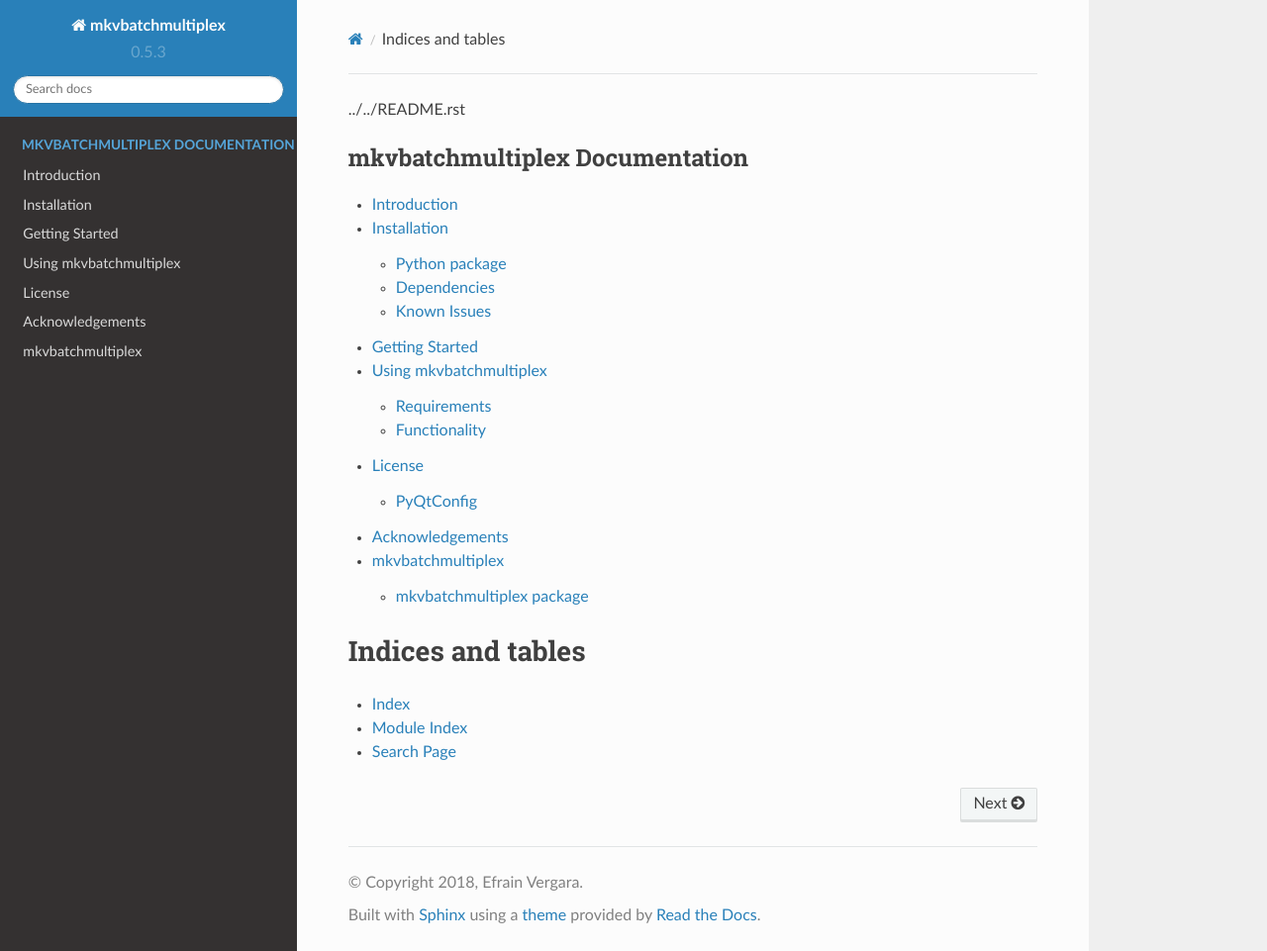
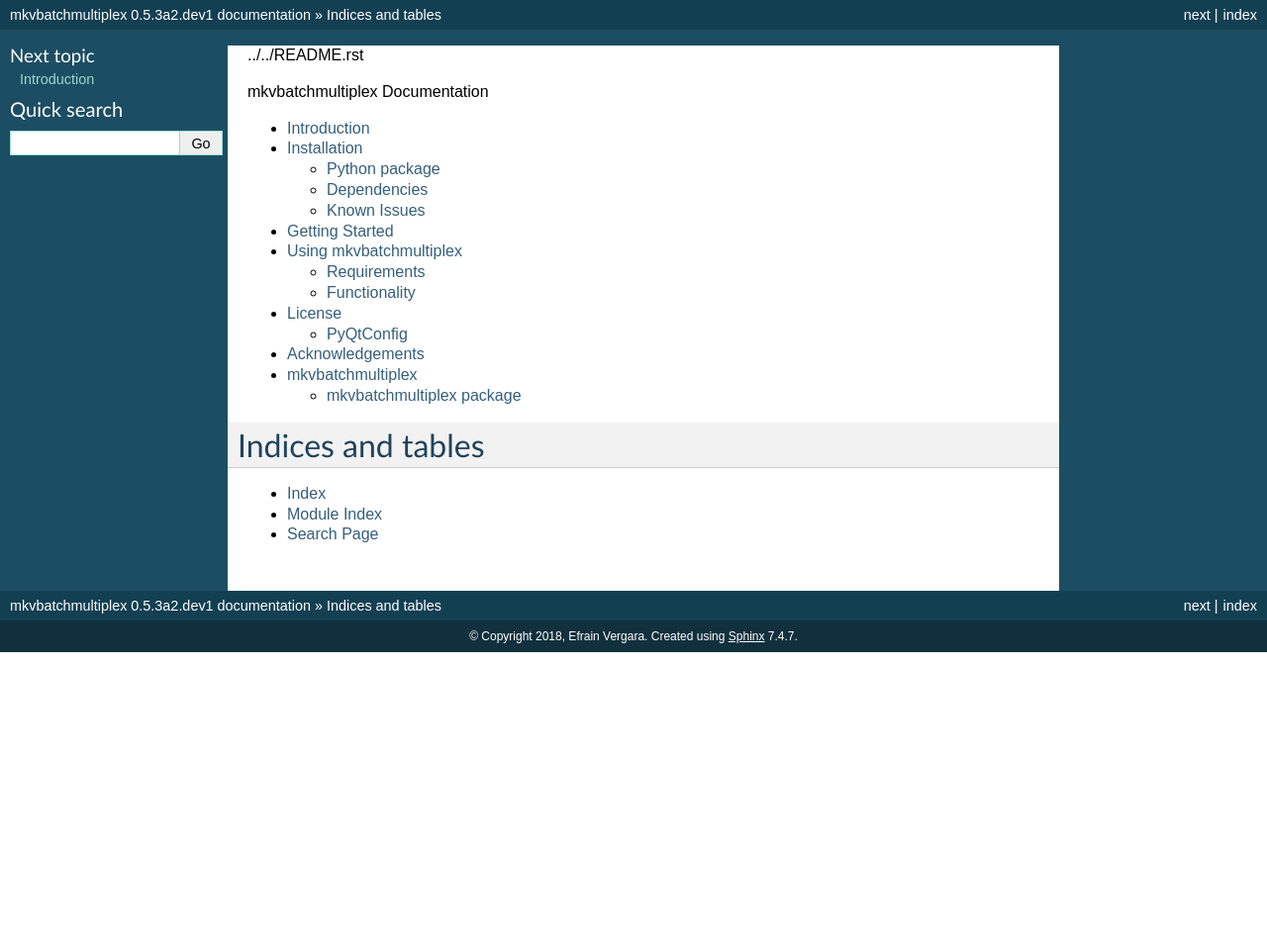
Before and after one commit to akai10tsuki/mkvbatchmultiplex, a Sphinx documentation site: the page built from docs/source/index.rst, in a window 1280 px wide and 961 px high. Shown: the whole window at 99% size. Built offline with Sphinx 7.4.7, drawn with Linux system fonts in a browser that asks for light colours.

Commit message:
modified:   source/conf.py test RTD not working

```diff
--- a/docs/source/conf.py
+++ b/docs/source/conf.py
@@ -15,13 +15,9 @@
 import os
 import sys
 
-#sys.path.insert(0, os.path.abspath('../..'))
-#sys.path.insert(0, os.path.abspath('./source'))
-#sys.path.insert(0, os.path.abspath('../../mkvbatchmultiplex'))
+sys.path.insert(0, os.path.abspath('../..'))
 
-sys.path.insert(0, os.path.abspath('../..'))
-#sys.path.insert(0, os.path.abspath('../../mkvbatchmultiplex'))
-#sys.path.insert(0, os.path.abspath('./source'))
+print("\n\nWhat path is been used for module search - {}\n".format(sys.path))
 
 html_show_sourcelink=False
 
@@ -89,7 +85,8 @@
 # a list of builtin themes.
 #
 #html_theme = 'alabaster'
-html_theme = 'sphinx_rtd_theme'
+#html_theme = 'sphinx_rtd_theme'
+html_theme = 'default'
 
 # Theme options are theme-specific and customize the look and feel of a theme
 # further.  For a list of options available for each theme, see the
```
